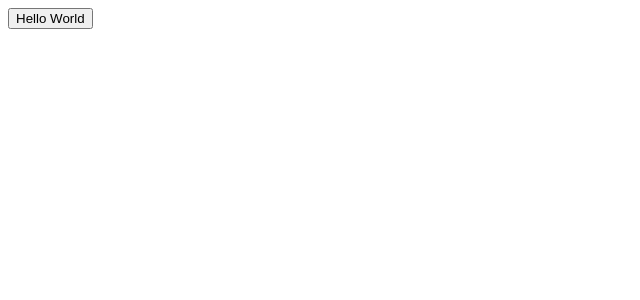
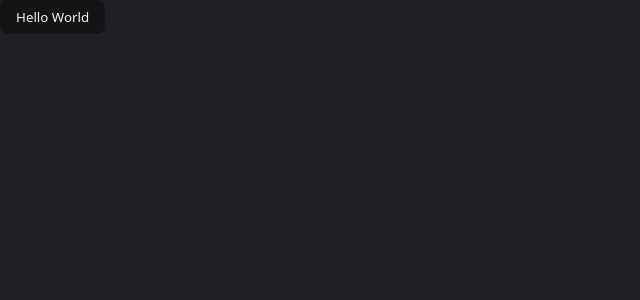
Before and after one commit to F3lip3/nance-app-vite, a React (Vite) app: page / in a window 1280 px wide. Shown: the top 300 px of the page, without its empty margins (0-640 px from the left). Built offline with nearby package versions, Linux system fonts and the light colour scheme.

Commit message:
feat: apply initial theme using stitches

```diff
--- a/src/App.tsx
+++ b/src/App.tsx
@@ -1,7 +1,11 @@
+import { globalStyles } from '~/global/styles/globalStyles';
+
 export const App = () => {
+  globalStyles();
+
   return (
-    <div className="app-container">
-      <button className="button">Hello World</button>
+    <div>
+      <button>Hello World</button>
     </div>
   );
 };
--- a/src/global/config/stitches.config.ts
+++ b/src/global/config/stitches.config.ts
@@ -12,19 +12,19 @@ export const {
 } = createStitches({
   theme: {
     colors: {
-      background: '#565658',
-      fields: '#0f1011',
+      background: '#1e2023',
+      fields: '#121415',
       sidemenu: '#040405',
       primary: '#0F484F',
-      secondary: '#08D8B7',
-      foreground: '#F9F9F9',
+      secondary: '#3febc9',
+      foreground: '#f6f6f8',
 
-      blue: '#246eb7',
-      gray: '#9A9DA1',
+      blue: '#2483c4',
+      gray: '#696a6c',
       green: '#4C7b54',
-      orange: '#e84f2a',
-      purple100: '#6f58cd',
-      purple200: '#5426e9',
+      orange: '#dd5f1e',
+      purple100: '#806dd2',
+      purple200: '#6746ed',
 
       gray100: 'hsl(206, 20%, 98.8%)',
       gray200: 'hsl(206, 14%, 96.0%)',
--- /dev/null
+++ b/src/global/styles/globalStyles.ts
@@ -0,0 +1,18 @@
+import { globalCss } from '~/global/config/stitches.config';
+
+export const globalStyles = globalCss({
+  '*': {
+    margin: 0,
+    padding: 0,
+    backgroundColor: '$background',
+    fontFamily: '$system',
+    color: '$foreground'
+  },
+  button: {
+    border: 0,
+    backgroundColor: '$fields',
+    padding: '$2 $4',
+    borderRadius: '$lg',
+    cursor: 'pointer'
+  }
+});
```
